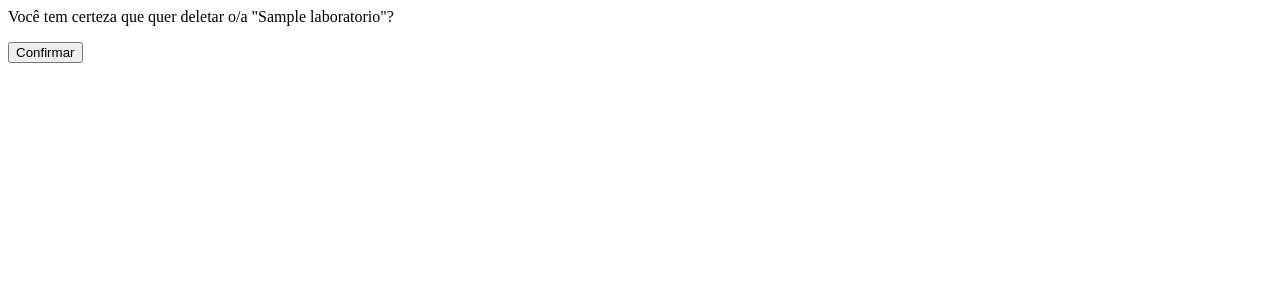
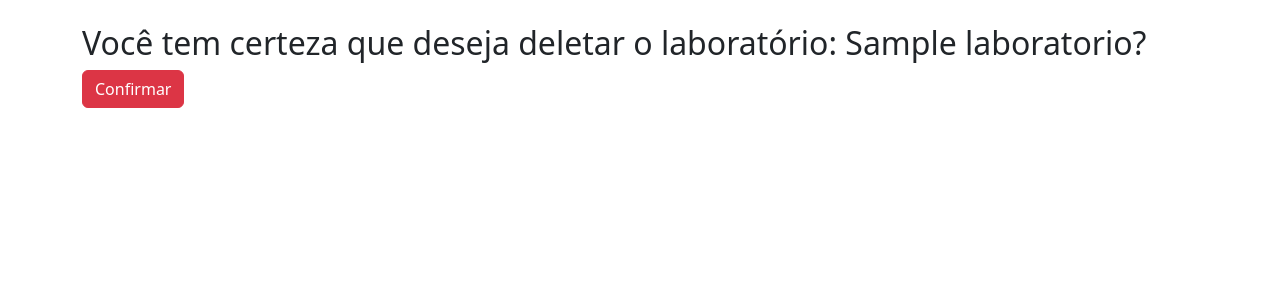
Before and after one commit to tilitpeg/comunidade_litpeg, a Django app: template laboratorio/templates/laboratorio/laboratorio_confirm_delete.html in a window 1280 px wide. Shown: the top 300 px of the page. Run offline with Django 4.2, Linux system fonts and the light colour scheme; the template is opened without the code that fills it: values that come from a table or form of the project are taken from there, others are empty; tables that the repository leaves empty hold one stand-in row (values such as "Sample post"); some libraries are stand-ins or nearby versions.

Commit message:
layout do confirm_delete_lab

```diff
--- a/laboratorio/templates/laboratorio/laboratorio_confirm_delete.html
+++ b/laboratorio/templates/laboratorio/laboratorio_confirm_delete.html
@@ -1,8 +1,18 @@
+{% extends 'main/base.html' %}
+
 {% load static %}
 {% load bootstrap %}
 
-<form method="post">
-  {% csrf_token %}
-  <p>Você tem certeza que quer deletar o/a "{{ object }}"?</p>
-  <input type="submit" value="Confirmar">
-</form>
+{% block content %}
+  <div class="container mt-4">
+    <div class="row">
+      <form method="post">
+        {% csrf_token %}
+        <h2>Você tem certeza que deseja deletar o laboratório: {{ object }}?</h2>
+        <input type="submit" class="btn btn-danger" value="Confirmar">
+      <!--  <input type="submit" href="{% url 'laboratorio.index' %}" class="btn btn-primary" value="Voltar"> -->
+      </form>
+    </div>
+  </div>
+
+{% endblock content %}
```
